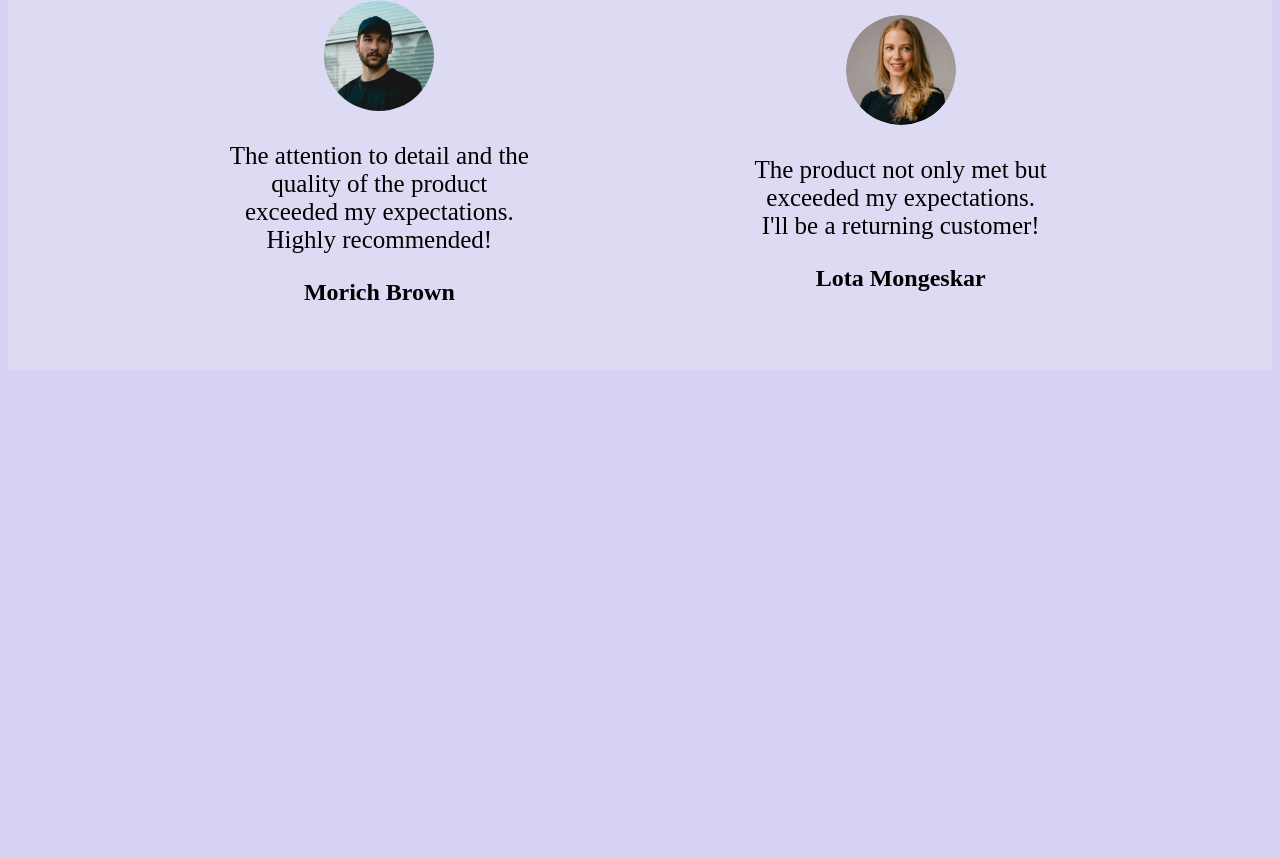
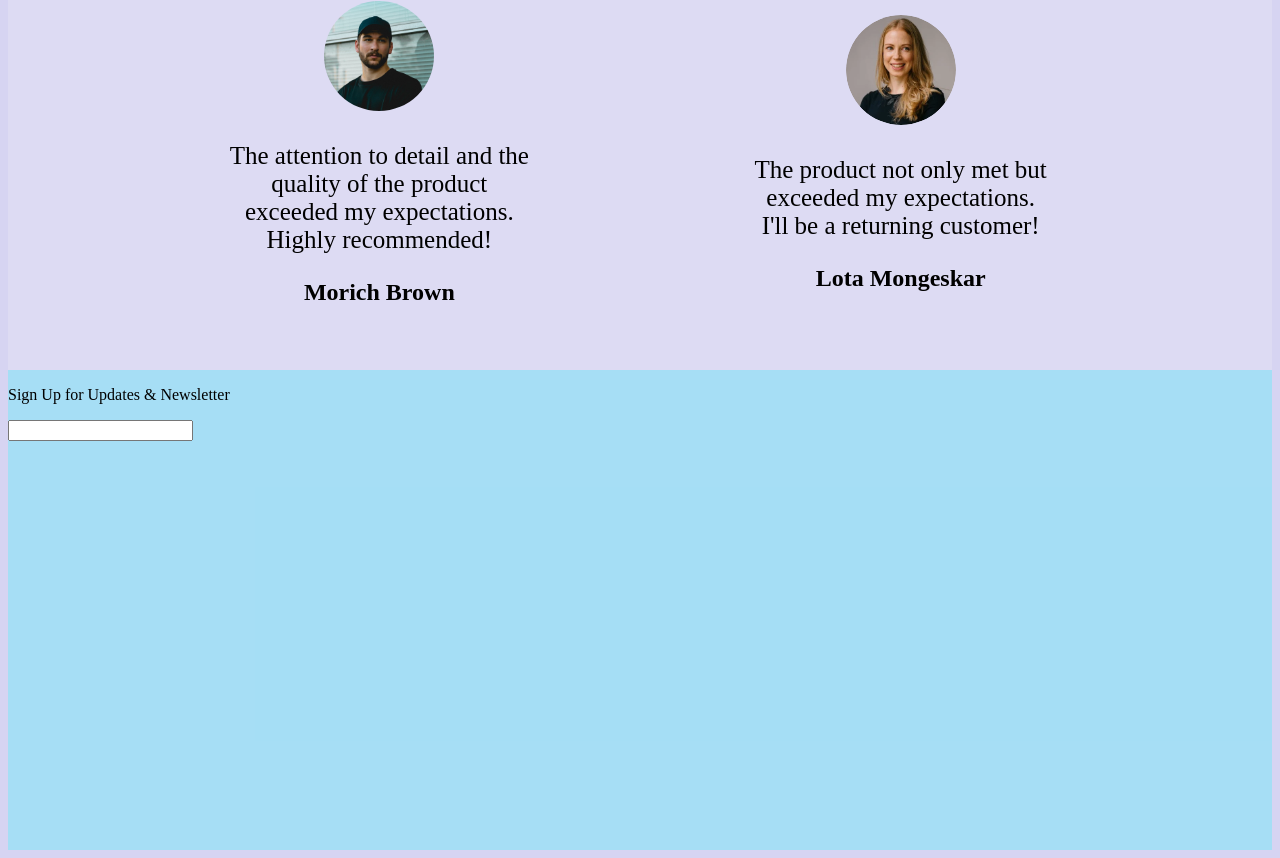
Before and after one commit to AddyJaime/nike, a React (Vite) app: page / in a window 1280 px wide. Shown: the part 4340-5198 px from the top of the page. Before the commit the page ends 4718 px from the top, so only its background shows below. Built offline with nearby package versions, Linux system fonts and the light colour scheme.

Commit message:
styling sign up component

```diff
--- a/src/App.tsx
+++ b/src/App.tsx
@@ -8,6 +8,7 @@ import About from "./components/About/About";
 import Shipping from "./components/Shipping /Shipping";
 import Offers from "./components/Offers/Offers";
 import Reviews from "./components/About/Reviews/Reviews";
+import SignUp from "./components/SignUp/SignUp";
 // import { BrowserRouter as Router, Routes, Route } from "react-router-dom";
 
 const App: React.FC = () => {
@@ -21,6 +22,7 @@ const App: React.FC = () => {
       <Shipping />
       <Offers />
       <Reviews />
+      <SignUp />
     </div>
   );
 };
--- /dev/null
+++ b/src/components/SignUp/SignUp.css
@@ -0,0 +1,4 @@
+.sign-up-container {
+  min-height: 60vh;
+  background-color: rgba(0, 255, 255, 0.227);
+}
--- /dev/null
+++ b/src/components/SignUp/SignUp.tsx
@@ -0,0 +1,13 @@
+import React from "react";
+import "./SignUp.css";
+
+const SignUp: React.FC = () => {
+  return (
+    <div className="sign-up-container">
+      <p>Sign Up for Updates & Newsletter</p>
+      <input type="text" />
+    </div>
+  );
+};
+
+export default SignUp;
```
